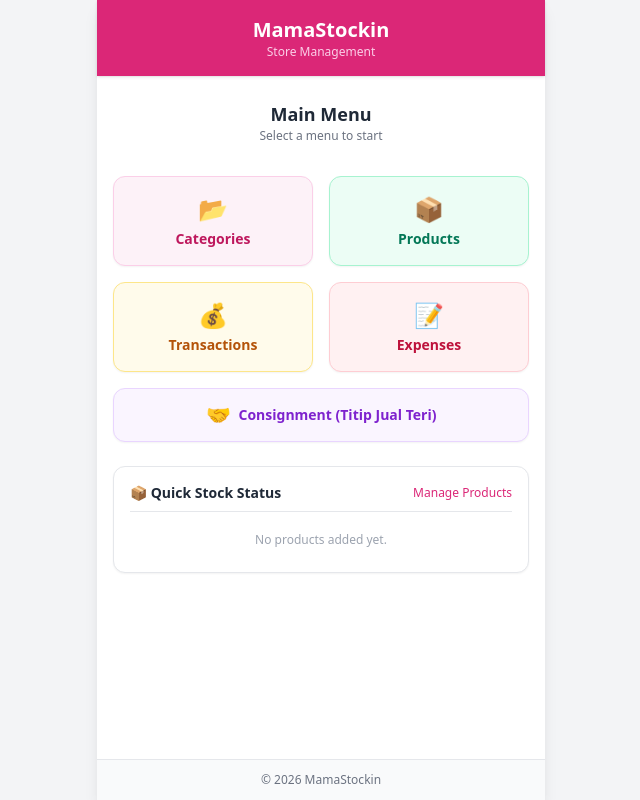
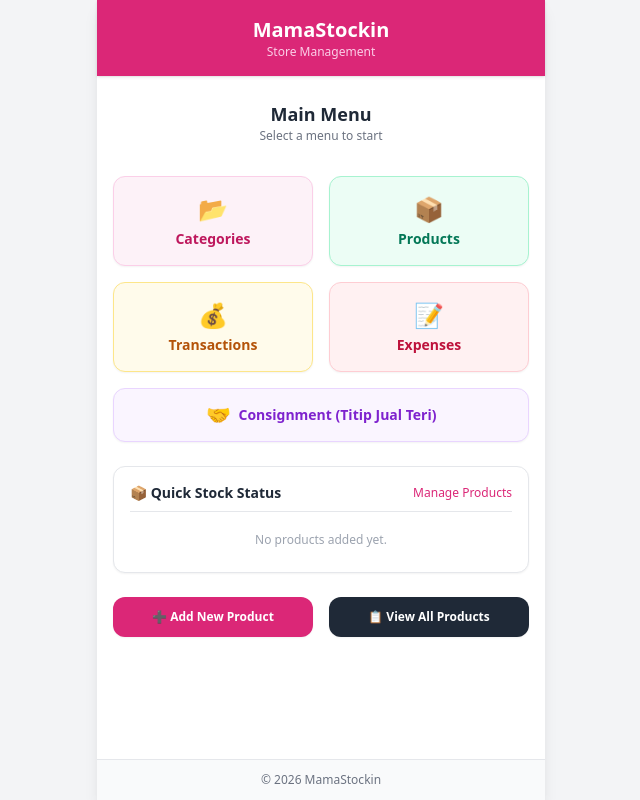
Before and after one commit to abindacarmo/mama-stockin, a Django app: page / in a window 1280 px wide. Shown: the whole page, without its empty margins (319-959 px from the left). Run offline with Django 5.2, Linux system fonts and the light colour scheme; data that the repository does not hold is empty; some libraries are stand-ins or nearby versions.

Commit message:
Add two product action buttons as replacement for summary table

```diff
--- a/store/templates/store/home.html
+++ b/store/templates/store/home.html
@@ -42,7 +42,7 @@
         </a>
     </div>
 
-    <!-- Quick Stock Status Section (Right above Business Summary) -->
+    <!-- Quick Stock Status Section -->
     <div class="bg-white border border-gray-200 p-4 rounded-xl space-y-3 shadow-sm">
         <div class="flex justify-between items-center border-b pb-2">
             <h3 class="text-sm font-bold text-gray-800">📦 Quick Stock Status</h3>
@@ -63,5 +63,15 @@
             {% endfor %}
         </div>
     </div>
+
+    <!-- Two New Product Action Buttons as Replacement -->
+    <div class="grid grid-cols-2 gap-4">
+        <a href="{% url 'product_list' %}" class="bg-pink-600 hover:bg-pink-700 text-white p-3 rounded-xl font-semibold text-xs text-center transition shadow-sm flex items-center justify-center space-x-1">
+            <span>➕ Add New Product</span>
+        </a>
+        <a href="{% url 'product_list' %}" class="bg-gray-800 hover:bg-gray-900 text-white p-3 rounded-xl font-semibold text-xs text-center transition shadow-sm flex items-center justify-center space-x-1">
+            <span>📋 View All Products</span>
+        </a>
+    </div>
 </div>
 {% endblock %}
```
